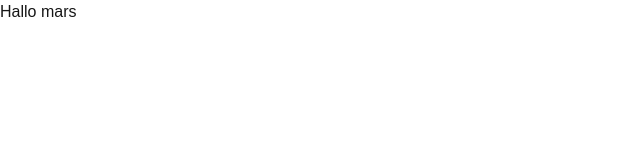
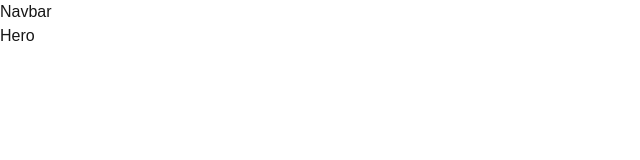
Before and after one commit to davi-p-oliveira-11/NextCent-LP-Typescript, a Next.js app: page / in a window 1280 px wide. Shown: the top 160 px of the page, without its empty margins (0-640 px from the left). Built offline with nearby package versions, Linux system fonts and the light colour scheme.

Commit message:
updated index ts

```diff
--- a/src/pages/index.tsx
+++ b/src/pages/index.tsx
@@ -1,5 +1,8 @@
 import Image from "next/image";
 import { Geist, Geist_Mono } from "next/font/google";
+
+import { Navbar } from "../components";
+import { Hero } from "@/sections";
 
 const geistSans = Geist({
   variable: "--font-geist-sans",
@@ -13,8 +16,9 @@ const geistMono = Geist_Mono({
 
 export default function Home() {
   return (
-    <div>
-      <h1>Hallo mars</h1>
-    </div>
+    <>
+      <Navbar />
+      <Hero />
+    </>
   );
 }
--- /dev/null
+++ b/src/sections/index.ts
@@ -0,0 +1,9 @@
+import { Clients } from "./Clients";
+import { Community } from "./Community";
+import { Hero } from "./Hero";
+import { Services } from "./Services";
+import { Statistics } from "./Statistics";
+
+export { Clients, Community, Hero, Services, Statistics };
+
+// import images and icons, set variables for taiwind, install shadcnui, then start developing the navbar.
```
